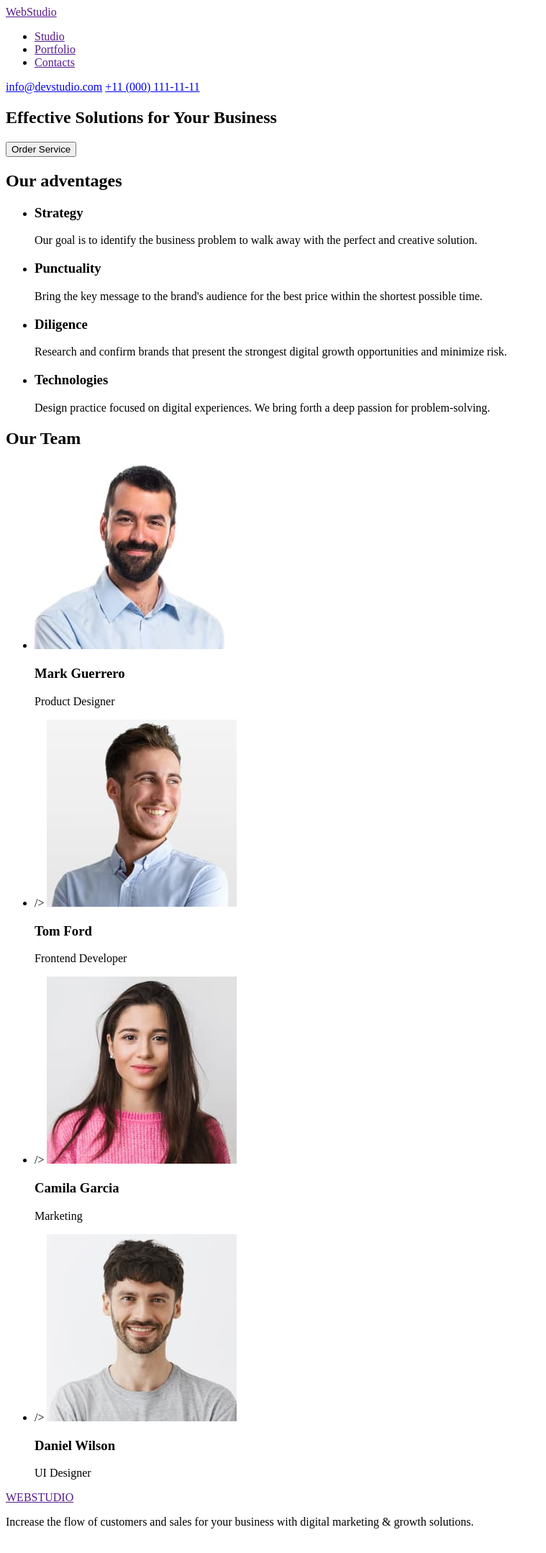
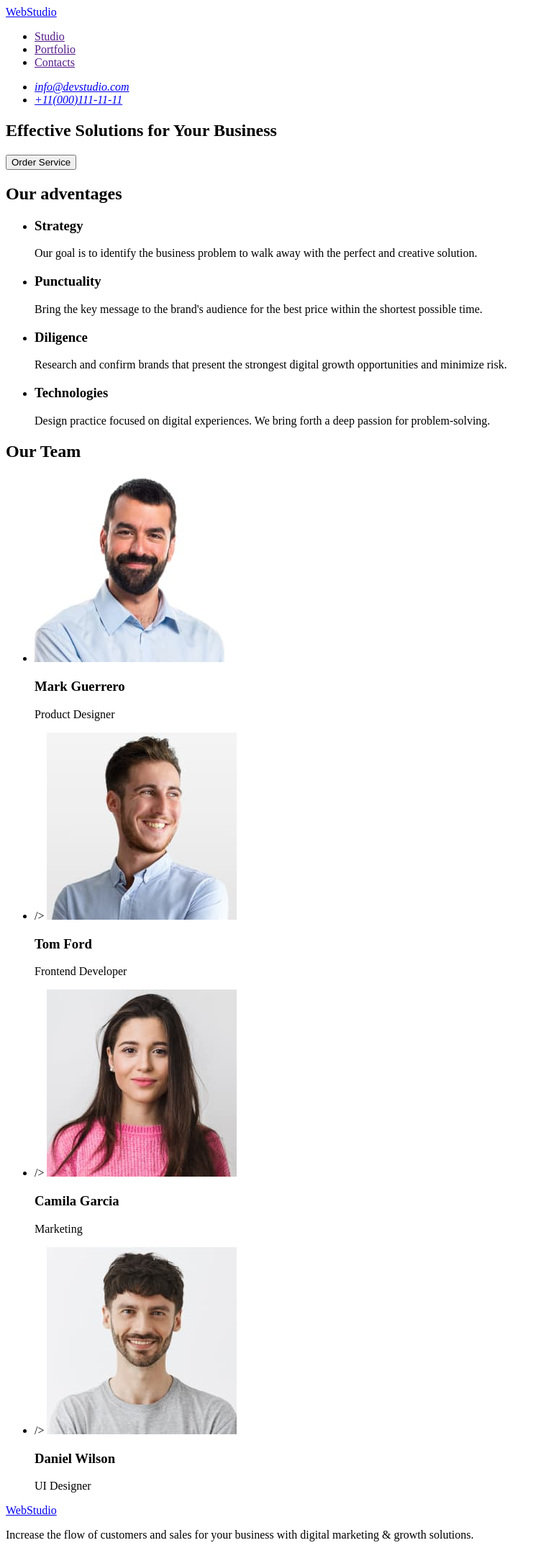
Before and after one commit to Yuliia47/goit-markup-hw-02, a plain HTML site: page index.html in a window 1280 px wide. Shown: the whole page at 72% size, without its empty margins (0-759 px from the left). Drawn offline with Linux system fonts and the light colour scheme.

Commit message:
Доробка

```diff
--- a/index.html
+++ b/index.html
@@ -8,15 +8,23 @@
   <body>
     <header>
       <nav>
-        <a href="">WebStudio</a>
+        <a href="./index.html">WebStudio</a>
         <ul>
           <li><a href="">Studio</a></li>
           <li><a href="">Portfolio</a></li>
           <li><a href="">Contacts</a></li>
         </ul>
       </nav>
-      <a href="mailto:info@devstudio.com">info@devstudio.com</a>
-      <a href="tel:+110001111111">+11 (000) 111-11-11</a>
+      <address>
+        <ul>
+          <li>
+            <a href="mailto:info@devstudio.com">info@devstudio.com</a>
+          </li>
+          <li>
+            <a href="tel:+110001111111">+11(000)111-11-11</a>
+          </li>
+        </ul>
+      </address>
     </header>
     <main>
       <section>
@@ -106,7 +114,7 @@
       </section>
     </main>
     <footer>
-      <a href="">WEBSTUDIO</a>
+      <a href="./index.html">WebStudio</a>
       <p>
         Increase the flow of customers and sales for your business with digital
         marketing & growth solutions.
```
